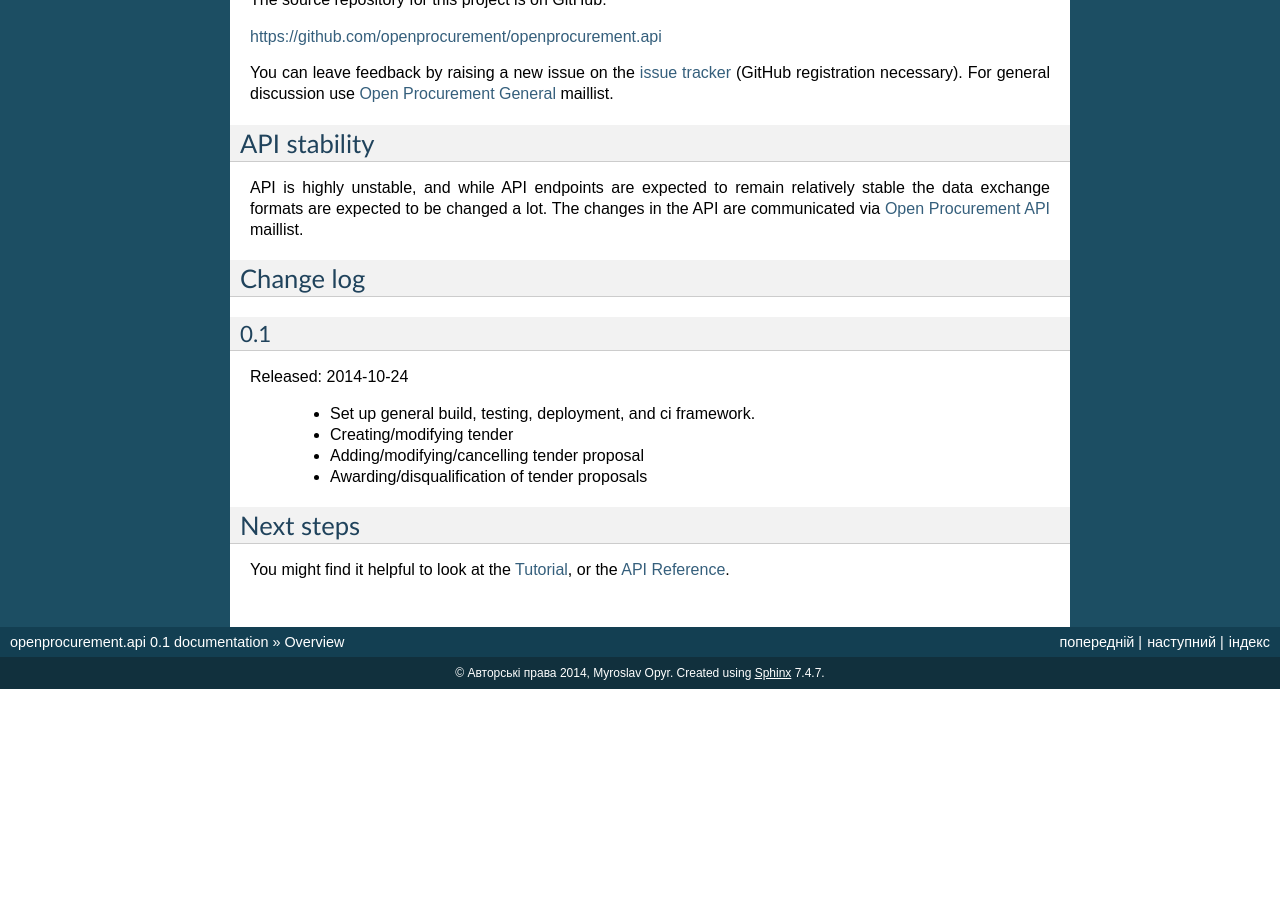
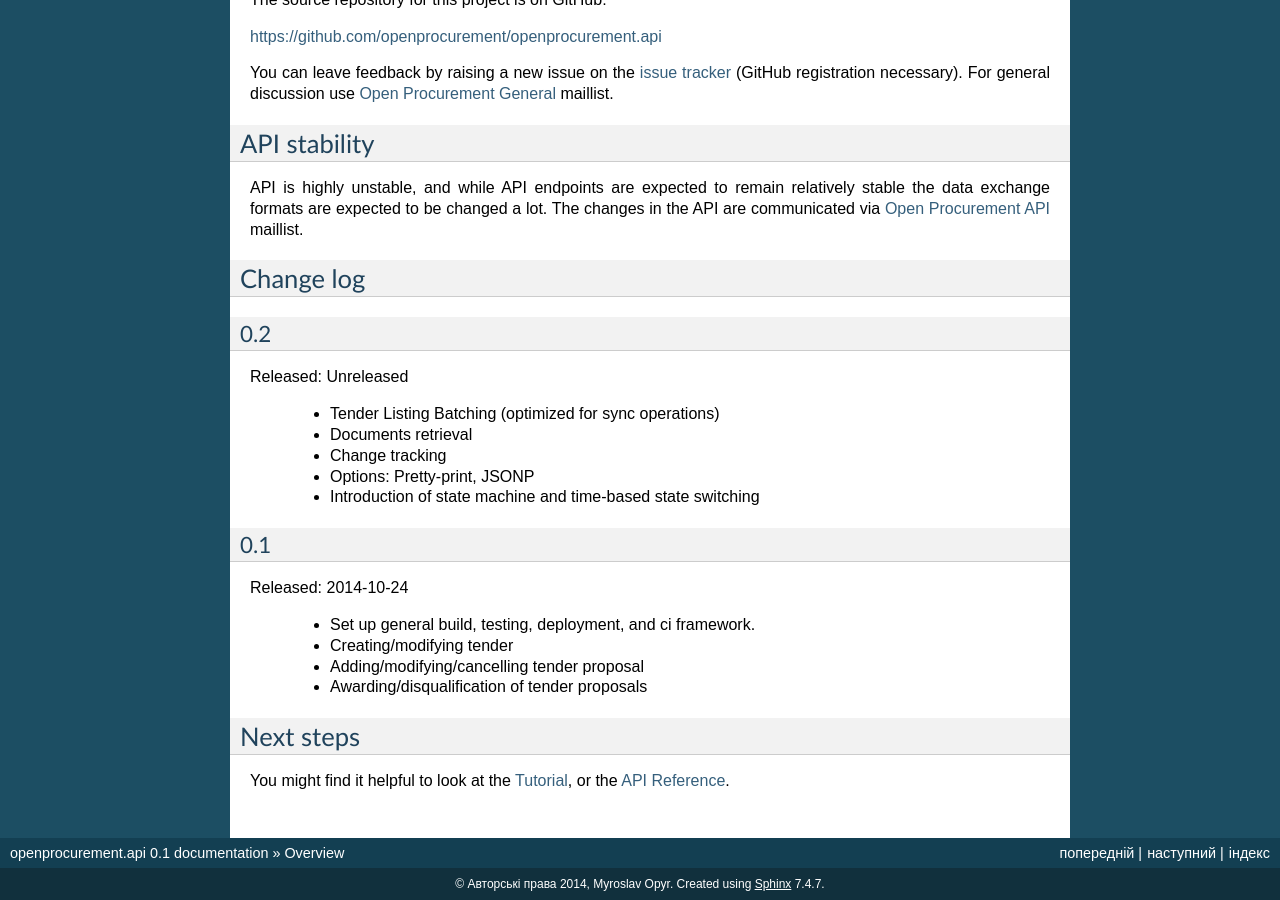
Before and after one commit to openprocurement/openprocurement.api, a Sphinx documentation site: the page built from docs/source/overview.rst, in a window 1280 px wide and 900 px high, scrolled down 775 px. Built offline with Sphinx 7.4.7, drawn with Linux system fonts in a browser that asks for light colours; before the commit the page ends 1464 px from its top, so only the background shows below that.

Commit message:
Added changelog for API v0.2

```diff
--- a/docs/source/overview.rst
+++ b/docs/source/overview.rst
@@ -65,6 +65,16 @@ lot.  The changes in the API are communicated via `Open Procurement API
 
 Change log
 ----------
+0.2
+~~~
+Released: Unreleased
+
+ - Tender Listing Batching (optimized for sync operations)
+ - Documents retrieval
+ - Change tracking
+ - Options: Pretty-print, JSONP
+ - Introduction of state machine and time-based state switching
+
 0.1
 ~~~
 
```
